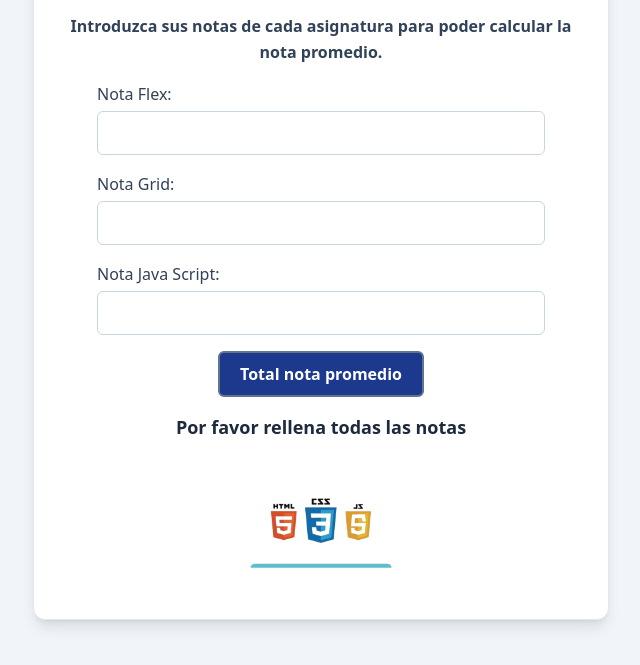
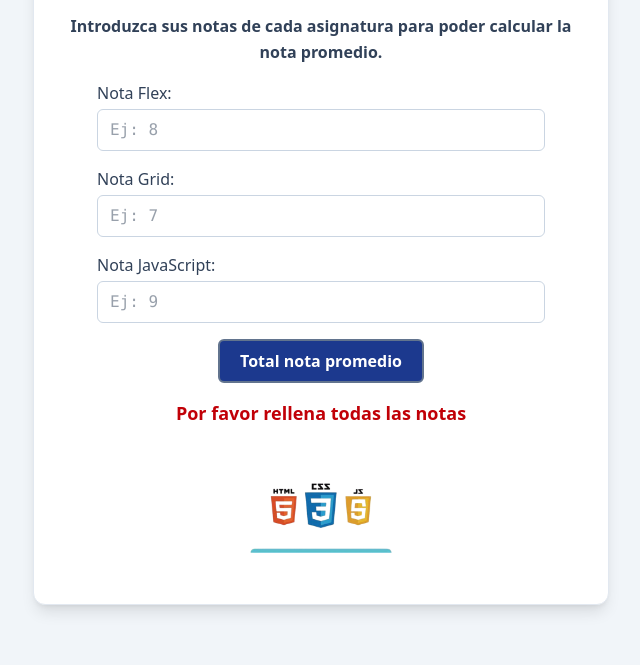
Before and after one commit to fontanillus/notas2, a plain HTML site: page index.html in a window 1280 px wide. Both pictures are taken after a click on the button "Total nota promedio". Shown: the part 117-782 px from the top of the page, without its empty margins (319-959 px from the left). Drawn offline with nearby package versions, Linux system fonts and the light colour scheme.

Commit message:
Add files via upload

```diff
--- a/index.html
+++ b/index.html
@@ -4,108 +4,296 @@
 <head>
   <meta charset="UTF-8">
   <meta name="viewport" content="width=device-width, initial-scale=1.0">
+
   <title>Promedio notas</title>
+
   <script src="https://cdn.jsdelivr.net/npm/@tailwindcss/browser@4"></script>
 
   <style type="text/tailwindcss">
+    @import "tailwindcss";
+
     @layer base {
-      p, h1, h2, h3 {
-        @apply mb-2 leading-relaxed
+
+      p,
+      h1,
+      h2,
+      h3 {
+        @apply mb-2 leading-relaxed;
       }
-      h1, h2, h3 {
-        @apply mt-2
+
+      h1,
+      h2,
+      h3 {
+        @apply mt-2;
       }
+
       input {
-        @apply border border-slate-300 font-mono
+        @apply border border-slate-300 font-mono;
       }
-      input, label {
-        @apply flex-1
-      }
+
     }
   </style>
 </head>
 
 <body class="min-h-screen bg-slate-100 px-4 py-8">
 
-  <div class="mx-auto w-full max-w-xl bg-white border border-slate-200 shadow-lg rounded-xl sm:p-8">
+  <!-- Contenedor principal -->
+  <div
+    class="mx-auto w-full max-w-xl rounded-xl border border-slate-200 bg-white shadow-lg sm:p-8">
 
-    <form class="space-y-4 text-center">
+    <!-- Formulario -->
+    <form
+      class="space-y-4 text-center"
+      autocomplete="off">
 
-      <h1 class="text-2xl font-bold text-slate-700 sm:text-3xl">Promedio Notas</h1>
+      <!-- Título -->
+      <h1
+        class="text-2xl font-bold text-slate-700 sm:text-3xl">
+        Promedio Notas
+      </h1>
 
-      <p class="text-sm leading-relaxed text-slate-700 sm:text-base">
-        <span class="font-semibold">Introduzca sus notas de cada asignatura para poder calcular la nota promedio.</span>
+      <!-- Descripción -->
+      <p
+        class="text-sm leading-relaxed text-slate-700 sm:text-base">
+
+        <span class="font-semibold">
+          Introduzca sus notas de cada asignatura para poder calcular la nota promedio.
+        </span>
+
       </p>
 
-      <p>
-        <label for="flex" class="mx-auto block w-full max-w-md text-left text-slate-700">
+      <!-- Input Flex -->
+      <div>
+
+        <label
+          for="flex"
+          class="mx-auto block w-full max-w-md text-left text-slate-700">
+
           Nota Flex:
-          <input type="number" id="flex" min="1" max="10" required
+
+          <input
+            type="number"
+            id="flex"
+            min="1"
+            max="10"
+            required
+            placeholder="Ej: 8"
             class="mt-1 w-full rounded-md border border-slate-300 px-3 py-2 text-slate-700 outline-none transition focus:border-slate-500 focus:ring-2 focus:ring-slate-200">
+
         </label>
-      </p>
 
-      <p>
-        <label for="grid" class="mx-auto block w-full max-w-md text-left text-slate-700">
+      </div>
+
+      <!-- Input Grid -->
+      <div>
+
+        <label
+          for="grid"
+          class="mx-auto block w-full max-w-md text-left text-slate-700">
+
           Nota Grid:
-          <input type="number" id="grid" min="1" max="10" required
+
+          <input
+            type="number"
+            id="grid"
+            min="1"
+            max="10"
+            required
+            placeholder="Ej: 7"
             class="mt-1 w-full rounded-md border border-slate-300 px-3 py-2 text-slate-700 outline-none transition focus:border-slate-500 focus:ring-2 focus:ring-slate-200">
+
         </label>
-      </p>
 
-      <p>
-        <label for="java" class="mx-auto block w-full max-w-md text-left text-slate-700">
-          Nota Java Script:
-          <input type="number" id="java" min="1" max="10" required
+      </div>
+
+      <!-- Input JavaScript -->
+      <div>
+
+        <label
+          for="java"
+          class="mx-auto block w-full max-w-md text-left text-slate-700">
+
+          Nota JavaScript:
+
+          <input
+            type="number"
+            id="java"
+            min="1"
+            max="10"
+            required
+            placeholder="Ej: 9"
             class="mt-1 w-full rounded-md border border-slate-300 px-3 py-2 text-slate-700 outline-none transition focus:border-slate-500 focus:ring-2 focus:ring-slate-200">
+
         </label>
-      </p>
 
-      <p>
-        <button type="button" onclick="calcular()"
-          class="inline-flex items-center justify-center rounded-md border-2 border-slate-500 bg-blue-900 px-5 py-2 font-semibold text-white transition-colors hover:bg-blue-800 active:bg-blue-950 active:scale-[0.99]">
+      </div>
+
+      <!-- Botón -->
+      <div>
+
+        <button
+          type="button"
+          onclick="calcular()"
+          class="inline-flex items-center justify-center rounded-md border-2 border-slate-500 bg-blue-900 px-5 py-2 font-semibold text-white transition-colors hover:bg-blue-800 active:scale-[0.99] active:bg-blue-950">
+
           Total nota promedio
+
         </button>
-      </p>
 
-      <p id="totalNotaPromedia" class="text-lg font-bold text-slate-800 mt-2"></p>
+      </div>
 
-      <img src="img/OIP-removebg-preview (5).png" alt="foto" class="mx-auto w-32 sm:w-40 md:w-48">
+      <!-- Resultado -->
+      <div
+        id="totalNotaPromedia"
+        aria-live="polite"
+        class="mt-2 text-lg font-bold text-slate-800">
+
+      </div>
+
+      <!-- Imagen -->
+      <img
+        src="img/OIP-removebg-preview (5).png"
+        alt="Imagen decorativa"
+        class="mx-auto w-32 sm:w-40 md:w-48">
 
     </form>
+
   </div>
 
   <script>
-    const FLEX = document.getElementById("flex");
-    const GRID = document.getElementById("grid");
-    const JAVA = document.getElementById("java");
-    const RESULTADO = document.getElementById("totalNotaPromedia");
+
+    // ELEMENTOS
+
+    const FLEX =
+      document.getElementById("flex");
+
+    const GRID =
+      document.getElementById("grid");
+
+    const JAVA =
+      document.getElementById("java");
+
+    const RESULTADO =
+      document.getElementById("totalNotaPromedia");
+
+    // FUNCIÓN PRINCIPAL
 
     function calcular() {
 
-      if (!FLEX.value || !GRID.value || !JAVA.value) {
-        RESULTADO.textContent = "Por favor rellena todas las notas";
-        console.warn("Faltan valores en los inputs");
+      // VALIDAR CAMPOS VACÍOS
+
+      if (
+        !FLEX.value ||
+        !GRID.value ||
+        !JAVA.value
+      ) {
+
+        RESULTADO.textContent =
+          "Por favor rellena todas las notas";
+
+        RESULTADO.className =
+          "mt-2 text-lg font-bold text-red-700";
+
+        console.warn(
+          "Faltan valores en los inputs"
+        );
+
         return;
+
       }
 
-      let notasFlex = Number(FLEX.value);
-      let notasGrid = Number(GRID.value);
-      let notasJava = Number(JAVA.value);
+      // CONVERTIR A NÚMEROS
 
-      let total = (notasFlex + notasGrid + notasJava) / 3;
+      const notasFlex =
+        Number(FLEX.value);
 
-      // 👇 Logs útiles (esto sí tiene sentido)
-      console.log("=== DATOS INTRODUCIDOS ===");
-      console.log("Flex:", notasFlex);
-      console.log("Grid:", notasGrid);
-      console.log("JavaScript:", notasJava);
+      const notasGrid =
+        Number(GRID.value);
 
-      console.log("=== RESULTADO ===");
-      console.log("Promedio:", total);
+      const notasJava =
+        Number(JAVA.value);
 
-      RESULTADO.textContent = "Tu nota promedio es: " + total.toFixed(2);
+      // VALIDAR RANGO
+
+      if (
+
+        notasFlex < 1 || notasFlex > 10 ||
+        notasGrid < 1 || notasGrid > 10 ||
+        notasJava < 1 || notasJava > 10
+
+      ) {
+
+        RESULTADO.textContent =
+          "Las notas deben estar entre 1 y 10";
+
+        RESULTADO.className =
+          "mt-2 text-lg font-bold text-red-700";
+
+        console.warn(
+          "Notas fuera de rango"
+        );
+
+        return;
+
+      }
+
+      // CALCULAR PROMEDIO
+
+      const total =
+        (notasFlex + notasGrid + notasJava) / 3;
+
+      // LOGS
+
+      console.log(
+        "=== DATOS INTRODUCIDOS ==="
+      );
+
+      console.log(
+        "Flex:",
+        notasFlex
+      );
+
+      console.log(
+        "Grid:",
+        notasGrid
+      );
+
+      console.log(
+        "JavaScript:",
+        notasJava
+      );
+
+      console.log(
+        "=== RESULTADO ==="
+      );
+
+      console.log(
+        "Promedio:",
+        total
+      );
+
+      // MOSTRAR RESULTADO
+
+      RESULTADO.textContent =
+        "Tu nota promedio es: " +
+        total.toFixed(2);
+
+      // COLOR RESULTADO
+
+      if (total >= 5) {
+
+        RESULTADO.className =
+          "mt-2 text-lg font-bold text-green-700";
+
+      } else {
+
+        RESULTADO.className =
+          "mt-2 text-lg font-bold text-red-700";
+
+      }
+
     }
+
   </script>
 
 </body>
```
